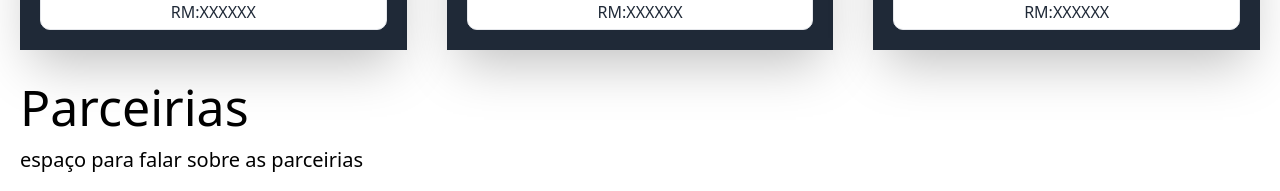
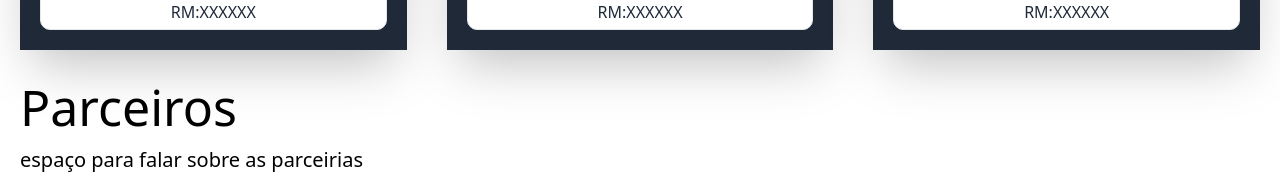
Before and after one commit to gusandrini/gs-2, a Next.js app in the folder gs/: page /sobre in a window 1280 px wide. Shown: the part 2286-2477 px from the top of the page. Built offline with nearby package versions, Linux system fonts and the light colour scheme.

Commit message:
correção de texto

```diff
--- a/gs/src/app/sobre/page.tsx
+++ b/gs/src/app/sobre/page.tsx
@@ -51,7 +51,7 @@ const Sobre = () => {
         </div>
 
         <div className="parceirias_colaboracoes">
-        <h1>Parceirias</h1>
+        <h1>Parceiros</h1>
         <p>espaço para falar sobre as parceirias</p>
         </div>
 
```
